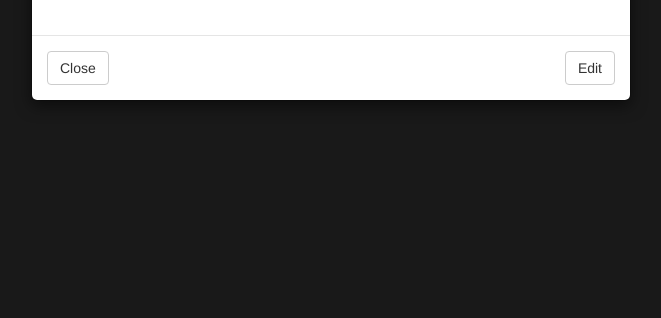
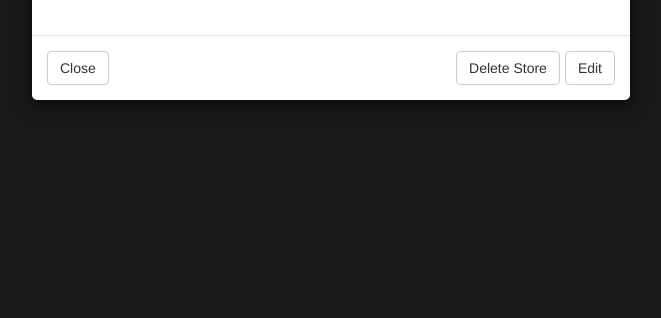
Before and after one commit to jisoohan/eLocal, a Django app: template eLocal_app/templates/eLocal_app/storeSearchPage.html in a window 1280 px wide, after a click that opens the changed part. Shown: the part 482-800 px from the top of the page, without its empty margins (309-970 px from the left). Run offline with Django 3.2, Linux system fonts and the light colour scheme; tables that the repository leaves empty hold one stand-in row (values such as "Sample post"); the template is opened without the code that fills it: values that come from a table or form of the project are taken from there, most other values are stand-ins (such as "Sample title", 1, 10 or a date in 2020); form fields are guessed from the names that the template uses; some libraries are stand-ins or nearby versions.

Commit message:
delete store frontend

```diff
--- a/eLocal_app/templates/eLocal_app/storeSearchPage.html
+++ b/eLocal_app/templates/eLocal_app/storeSearchPage.html
@@ -97,6 +97,20 @@
                     <div class="modal-footer">
                       <button type="button" class="btn btn-default pull-left" data-dismiss="modal">Close</button>
                       <a href="" data-toggle="modal" data-target="#editstore{{forloop.counter}}" class="btn btn-default pull-right">Edit</a>
+                      <a href="" data-toggle="modal" data-target="#deleteStore{{forloop.counter}}" class="btn btn-default pull-right">Delete Store</a>
+                    </div>
+                  </div>
+                </div>
+              </div>
+              <div id="deleteStore{{forloop.counter}}" class="modal modal-vcenter fade" role="dialog">
+                <div class="modal-dialog">
+                  <div class="modal-content">
+                    <div class="modal-body">
+                      <h3>Delete Store?</h3>
+                    </div>
+                    <div class="modal-footer">
+                      <button type="button" class="btn btn-default pull-left" data-dismiss="modal">No</button>
+                      <a href="{% url 'eLocal_app.views.deleteStore' store.id %}" class="btn btn-default pull-right">Yes</a>
                     </div>
                   </div>
                 </div>
--- a/eLocal_app/views.py
+++ b/eLocal_app/views.py
@@ -193,6 +193,9 @@ def deleteProductFromStore(request, product_id, store_id):
     request.session['cart'] = ElocalUtils.deleteCartProductFromStore(cart, product_id, store_id)
     return HttpResponseRedirect('/stores')
 
+def deleteStore(request, store_id):
+    return HttpResponseRedirect('/stores')
+
 def searchProduct(request):
     if request.method == 'GET':
         if 'zip_code' not in request.session:
--- a/eLocal_proj/urls.py
+++ b/eLocal_proj/urls.py
@@ -7,6 +7,7 @@ urlpatterns = [
     #url(r'^admin/', include(admin.site.urls)),
     url(r'^stores/update/store=(?P<store_id>\d+)', views.updateStore),
     url(r'^stores/search', views.searchStore),
+    url(r'^stores/delete/store=(?P<store_id>\d+)', views.deleteStore),
     url(r'^stores/add', views.addStore),
     url(r'^stores', views.storeSearchPage),
     url(r'^products/update/product=(?P<product_id>\d+)', views.updateProduct),
```
